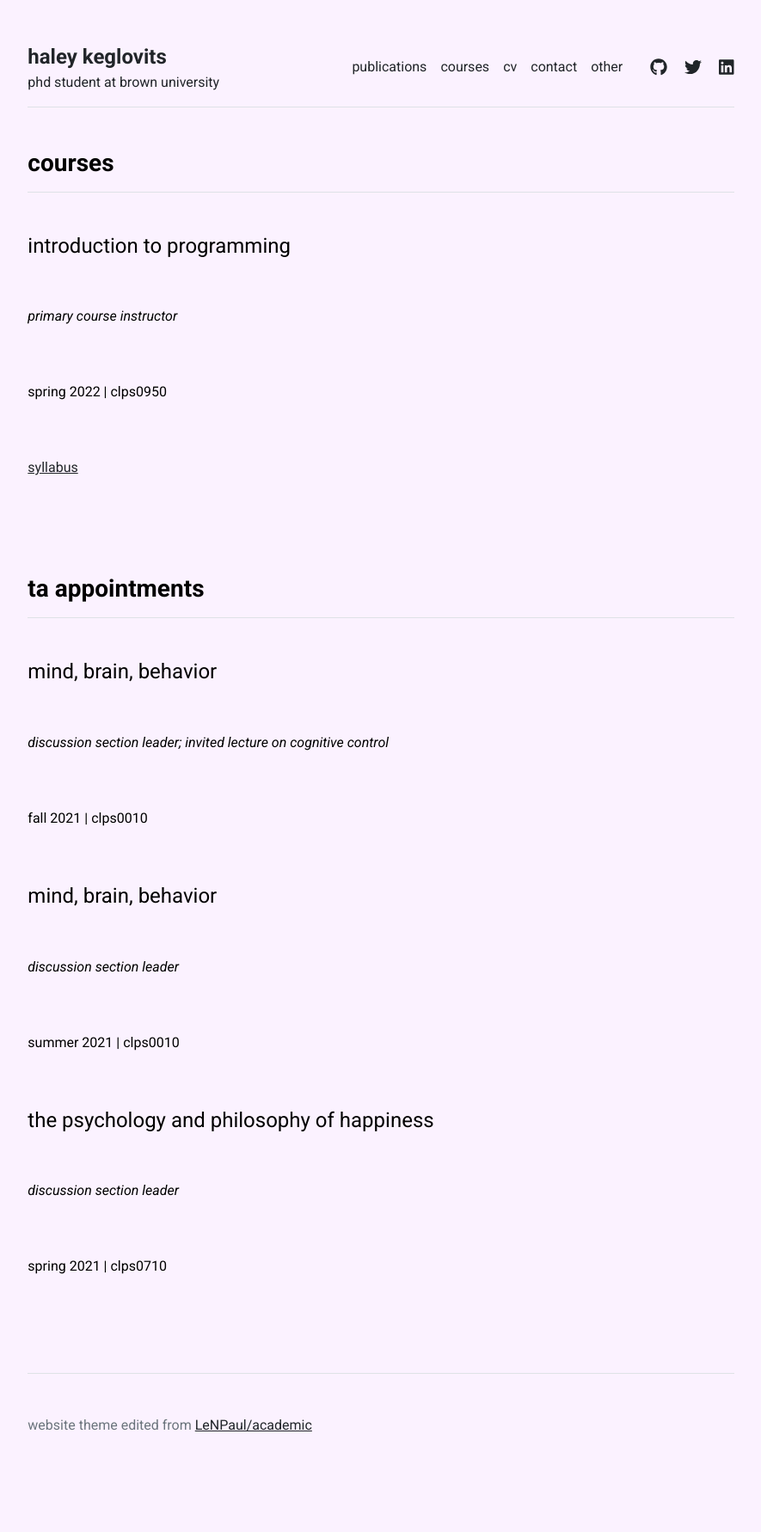
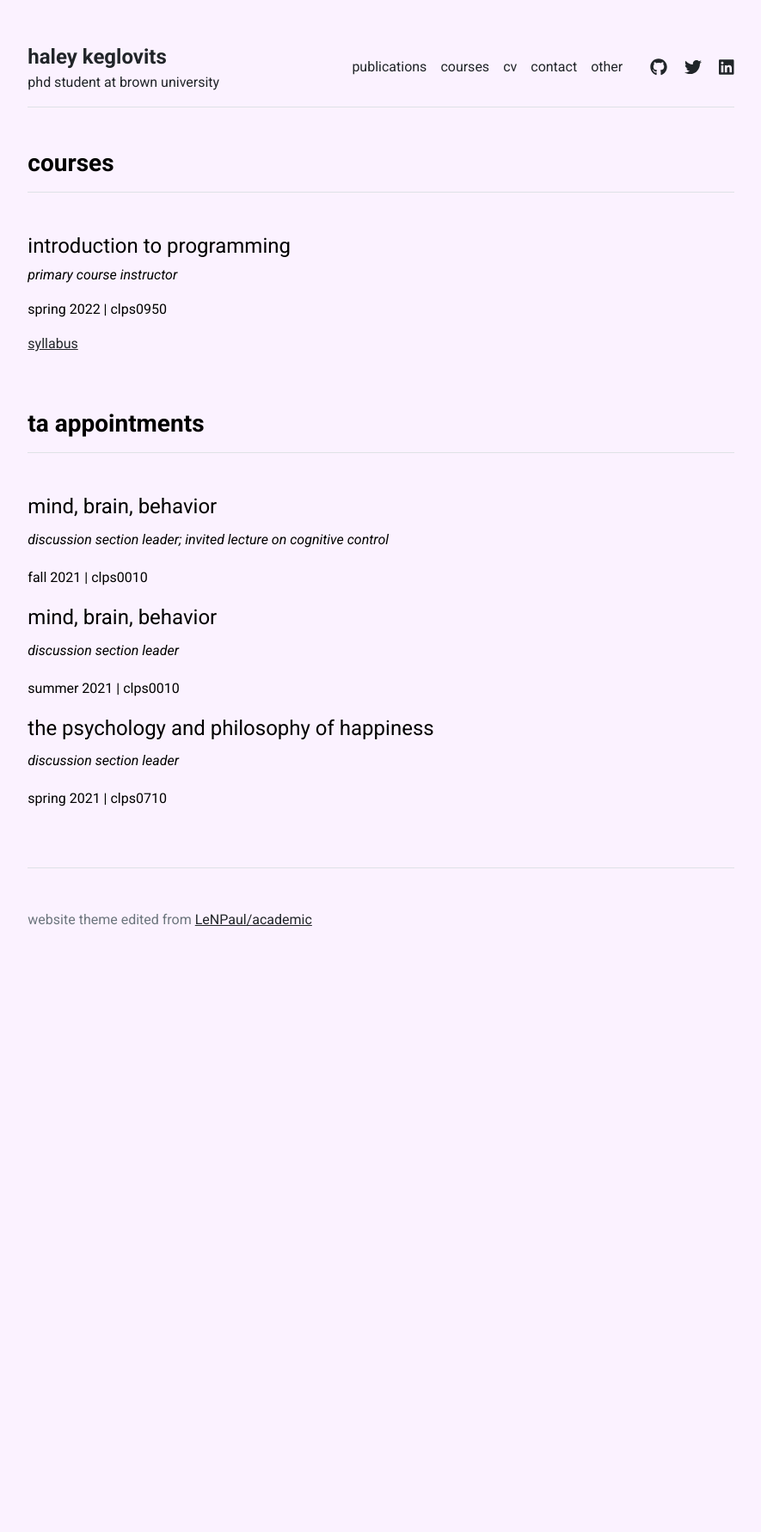
Before and after one commit to haleyk/haleyk.github.io, a Jekyll site: the page built from courses.md, in a window 1280 px wide. Shown: the whole page at 86% size, without its empty margins (197-1082 px from the left). Built offline with Jekyll 4.4.1, drawn with Linux system fonts in a browser that asks for light colours; after the commit the page ends 1194 px from its top, so only the background shows below that.

Commit message:
format course

```diff
--- a/_layouts/courses.html
+++ b/_layouts/courses.html
@@ -8,7 +8,7 @@
   <div>
     <h3 class="fw-bold border-bottom pb-3 mb-5">courses</h3>
     {% for course in site.data.settings.courses %}
-      <div class="row g-5 mb-5">
+      <div class="col-md-6">
         <h4>{{ course.name }}</h4>
         <p><em>{{ course.info }}</em></p>
         <p>{{ course.term }} | {{ course.num }}</p>
@@ -19,7 +19,7 @@
   <div>
     <h3 class="fw-bold border-bottom pb-3 mb-5">ta appointments</h3>
     {% for course in site.data.settings.taships %}
-    <div class="row g-5 mb-5">
+    <div class="row g-1 mb-1">
       <h4>{{ course.name }}</h4>
       <p><em>{{ course.info }}</em></p>
       <p>{{ course.term }} | {{ course.num }}</p>
```
Also changed, not shown: 4 other files.
